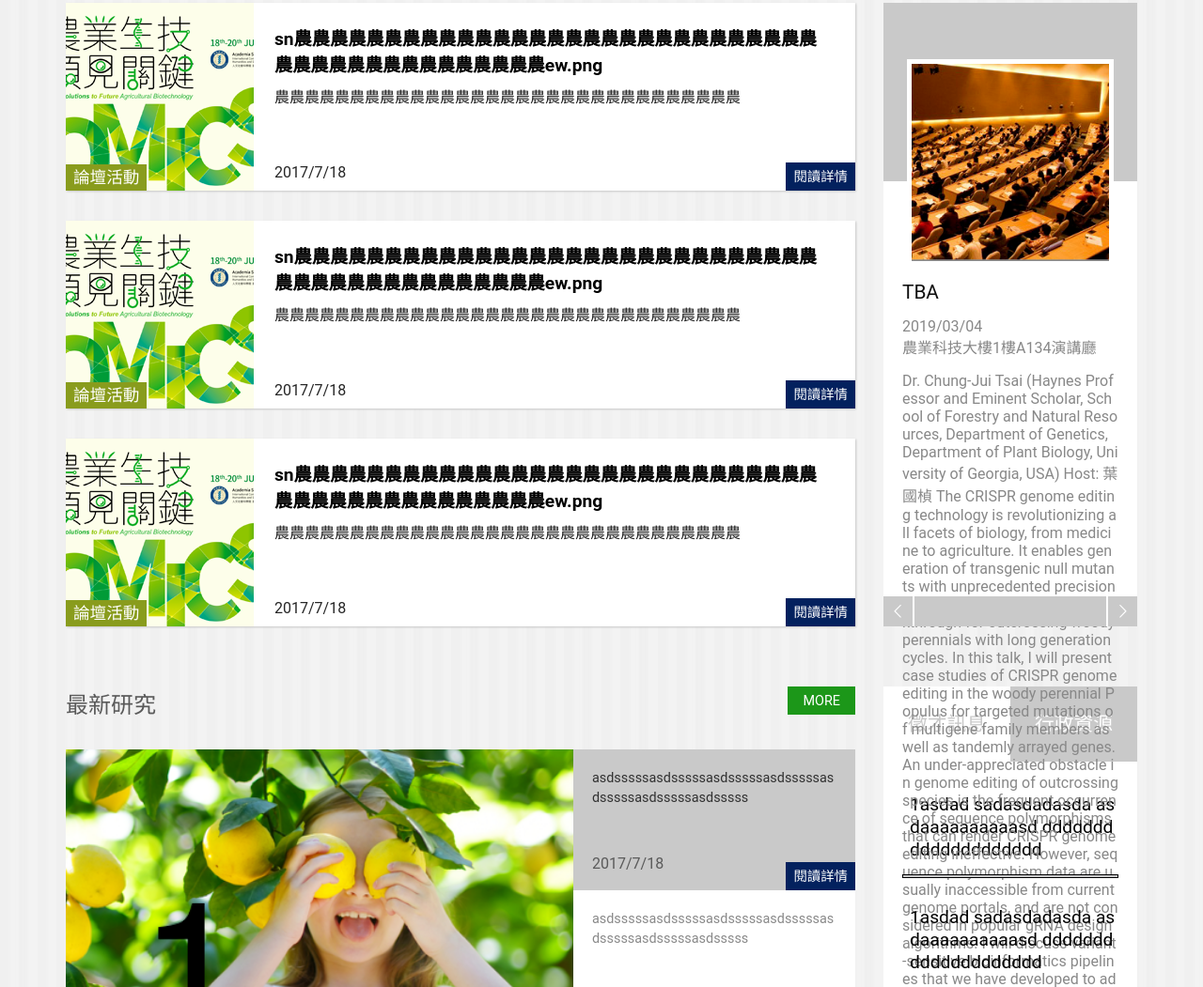
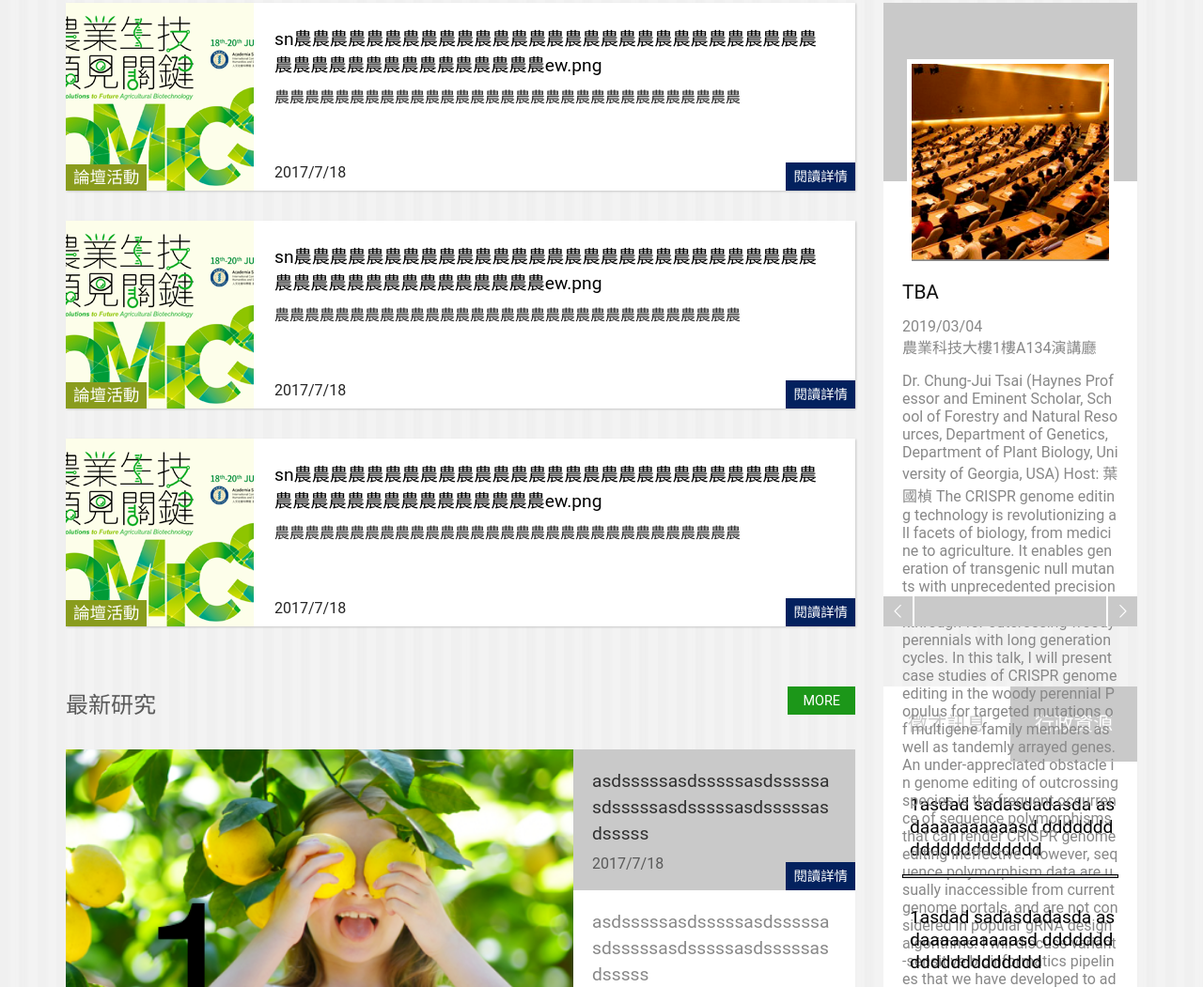
Before and after one commit to tsgo/abrc2, a plain HTML site: page index.html in a window 1280 px wide. Shown: the part 994-2045 px from the top of the page at 94% size. Drawn offline with Linux system fonts and the light colour scheme.

Commit message:
Fix html code.

```diff
--- a/scss/public.scss
+++ b/scss/public.scss
@@ -859,8 +859,8 @@ html {
             display: inline-block;
             width: 100%;
             color: rgba(137, 137, 137, 1.00);
-            font-size: .9rem;
-            line-height: 21px;
+            font-size: 1.2rem;
+            line-height: 28px;
             word-break: break-all;
             height: 20px * 4;
             overflow: hidden;
@@ -1310,6 +1310,7 @@ html {
       font-size: 1.2rem;
       margin: 8px 0;
       margin-bottom: 4px;
+      font-weight: normal;
       // @include overflow-docx3();
     }
     p {
```
Also changed, not shown: css/public.css.
